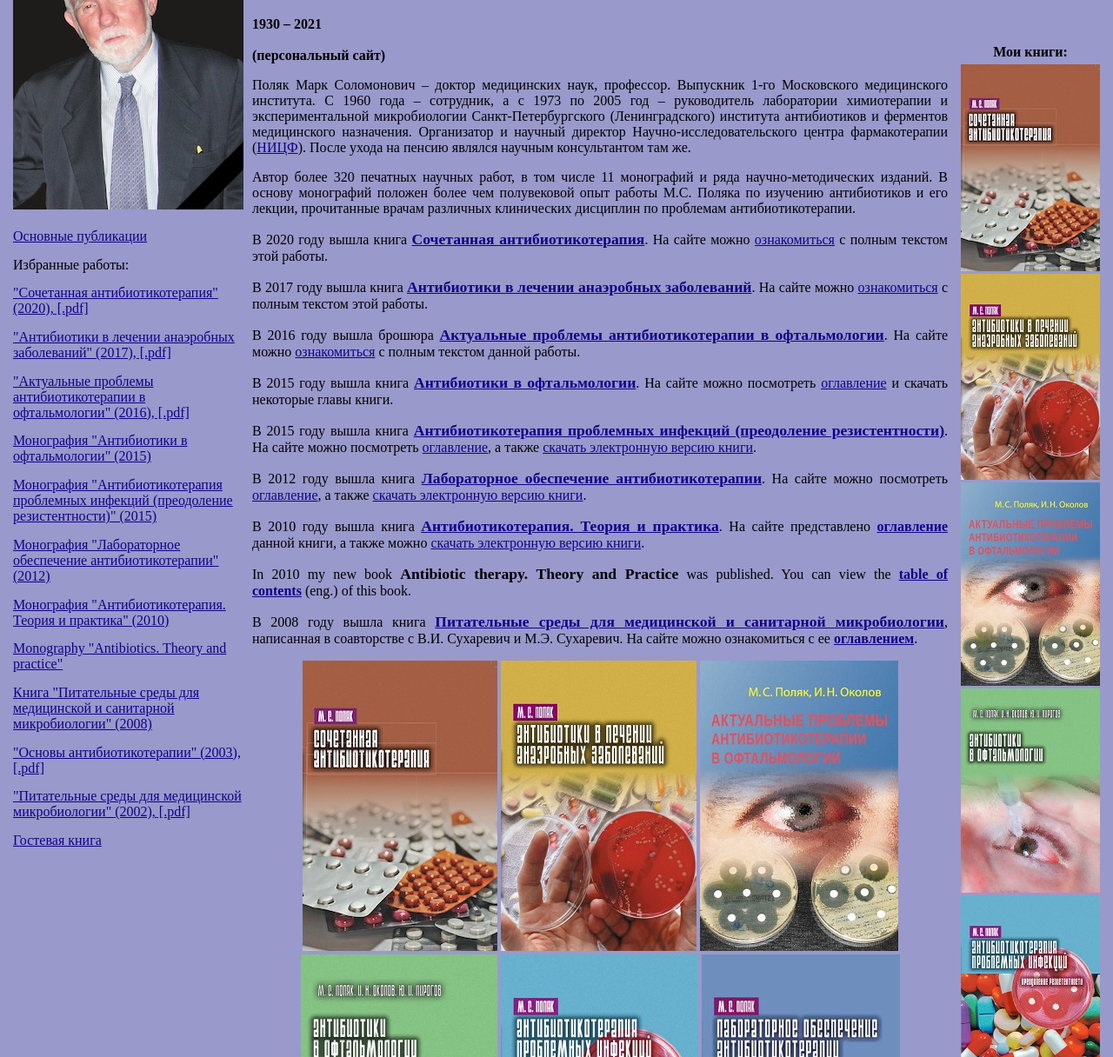
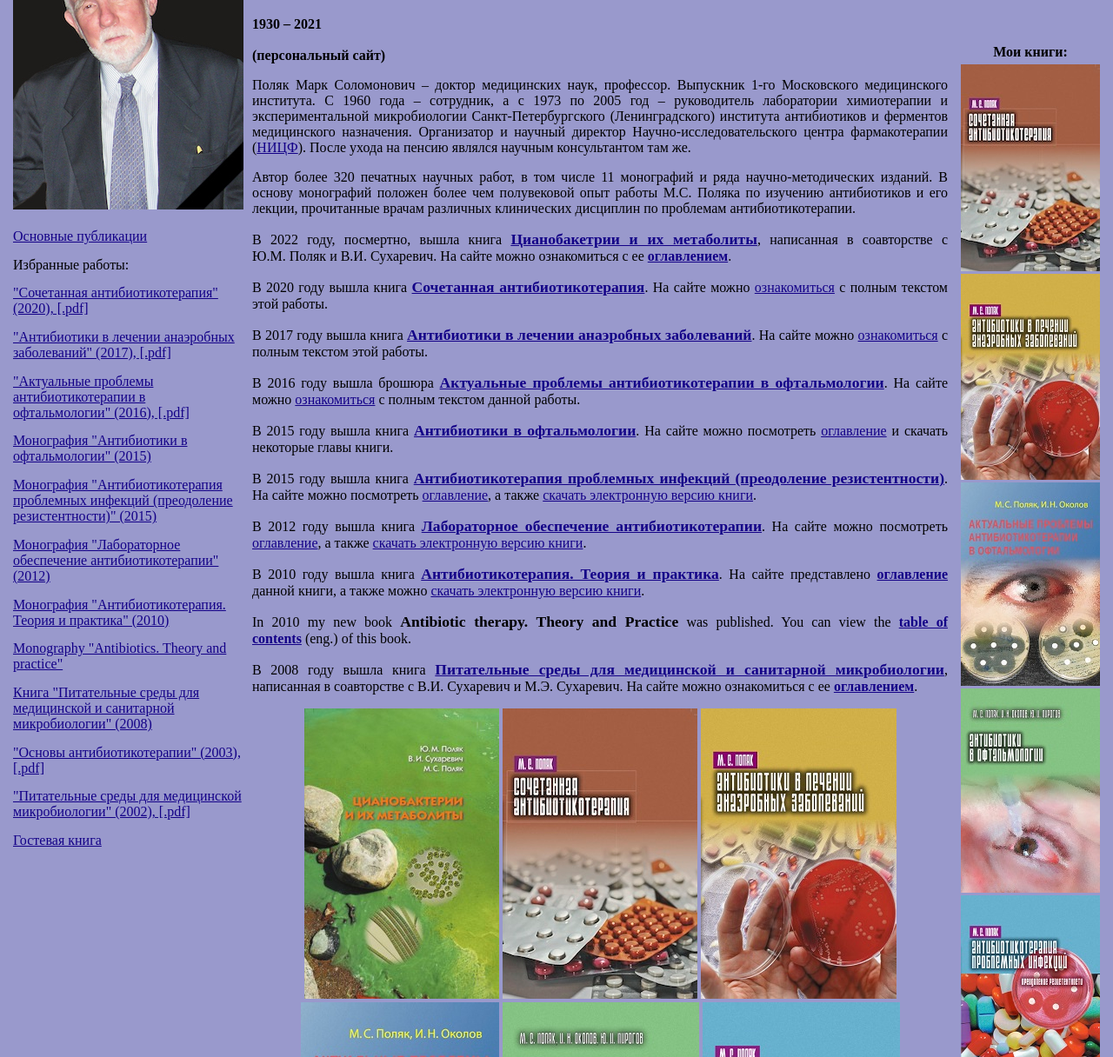
Before and after one commit to nwebiestudio/mspolyak-website-old, a plain HTML site: page html/index.html in a window 1280 px wide. Shown: the part 84-1300 px from the top of the page at 87% size. Drawn offline with Linux system fonts and the light colour scheme.

Commit message:
New 2022 book init

```diff
--- a/html/index.html
+++ b/html/index.html
@@ -71,6 +71,7 @@
 		<p style="text-align:justify;">Поляк Марк Соломонович &#150; доктор медицинских наук, профессор. Выпускник 1-го Московского медицинского института. С 1960 года &#150; сотрудник, а с 1973 по 2005 год &#150; руководитель лаборатории химиотерапии и экспериментальной микробиологии Санкт-Петербургского (Ленинградского) института антибиотиков и ферментов медицинского назначения. Организатор и научный директор Научно-исследовательского центра фармакотерапии (<a href="http://www.nicf.spb.ru" title="Сайт Научно-исследовательского центра фармакотерапии">НИЦФ</a>). После ухода на пенсию являлся научным консультантом там же.</p>
 		<p style="text-align:justify;">Автор более 320 печатных научных работ, в том числе 11 монографий и ряда научно-методических изданий. В основу монографий положен более чем полувековой опыт работы М.С. Поляка по изучению антибиотиков и его лекции, прочитанные врачам различных клинических дисциплин по проблемам антибиотикотерапии.</p>
 		<p />
+		<p> В 2022 году, посмертно, вышла книга <a href="cyanobactera_and_its_metabolits.html" title="Подробнее о книге"><span style="font-weight:bold; font-size:110%;">Цианобакетрии и их метаболиты</span></a>, написанная в соавторстве с Ю.М.&nbsp;Поляк и В.И.&nbsp;Сухаревич. На сайте можно ознакомиться с ее <a href="cianobactera_and_its_metabolits.html#toc" style="font-weight:bold;">оглавлением</a>.</p>
 		<p>В 2020 году вышла книга <a href="books/combined_antibiotic_therapy.pdf" title="Подробнее о книге..."><span style="font-weight:bold; font-size:110%;">Сочетанная антибиотикотерапия</span></a>. На сайте можно <a href="books/combined_antibiotic_therapy.pdf" title="Поляк М.С. Сочетанная антибиотикотерапия (скачать полный текст)">ознакомиться</a> с полным текстом этой работы.</p>
 		<p>В 2017 году вышла книга <a href="books/antibiotics_in_treatment_of_anaerobes.pdf" title="Подробнее о книге..."><span style="font-weight:bold; font-size:110%;">Антибиотики в лечении анаэробных заболеваний</span></a>. На сайте можно <a href="books/antibiotics_in_treatment_of_anaerobes.pdf" title="Поляк М.С. Антибиотики в лечении анаэробных заболеваний (скачать полный текст)">ознакомиться</a> с полным текстом этой работы.</p>
 		<p>В 2016 году вышла брошюра <a href="books/present_day_problems_of_antibiotic_therapy_in_ophthalmology.pdf" title="Подробнее о книге..."><span style="font-weight:bold; font-size:110%;">Актуальные проблемы антибиотикотерапии в офтальмологии</span></a>. На сайте можно <a href="books/present_day_problems_of_antibiotic_therapy_in_ophthalmology.pdf" title="Поляк М.С. Актуальные проблемы антибиотикотерапии в офтальмологии (скачать полный текст)">ознакомиться</a> с полным текстом данной работы.</p>
@@ -81,6 +82,7 @@
 		<p>In 2010 my new book <span style="font-weight:bold; font-size:110%;">Antibiotic therapy. Theory and Practice</span> was published. You can view the <a href="antibiotics_toc_eng.html" style="font-weight:bold;">table of contents</a>&nbsp;(eng.) of this book.</p>
 		<p>В 2008 году вышла книга <a href="culture_media_2008_book.html" title="Подробнее о книге..."><span style="font-weight:bold; font-size:110%;">Питательные среды для медицинской и санитарной микробиологии</span></a>, написанная в соавторстве с В.И.&nbsp;Сухаревич и М.Э.&nbsp;Сухаревич. На сайте можно ознакомиться с ее <a href="culture_media_2008_book.html#toc" style="font-weight:bold;">оглавлением</a>.</p>
 		<p style="text-align: center">
+		<a href="cyanobactera_and_its_metabolits.html" title="Информация о книге"><img src="img/cyanobakteria_book.jpg"></a>
         <a href="books/combined_antibiotic_therapy.pdf" title="Поляк М.С. Сочетанная антибиотикотерапия"><img src="img/combined_antibiotic_therapy_book_tn.jpg"></a>
         <a href="books/antibiotics_in_treatment_of_anaerobes.pdf" title="Поляк М.С. Антибиотики в лечении анаэробных заболеваний"><img src="img/antibiotics_in_treatment_of_anaerobes_book_tn.jpg"></a>
         <a href="books/present_day_problems_of_antibiotic_therapy_in_ophthalmology.pdf" title="Поляк М.С. Актуальные проблемы антибиотикотерапии в офтальмологии"><img src="img/antibiotic_therapy_in_ophthalmology_book_tn.jpg"></a><!--<br>-->
```
Also changed, not shown: html/img/cyanobakteria_book.jpg (added).
